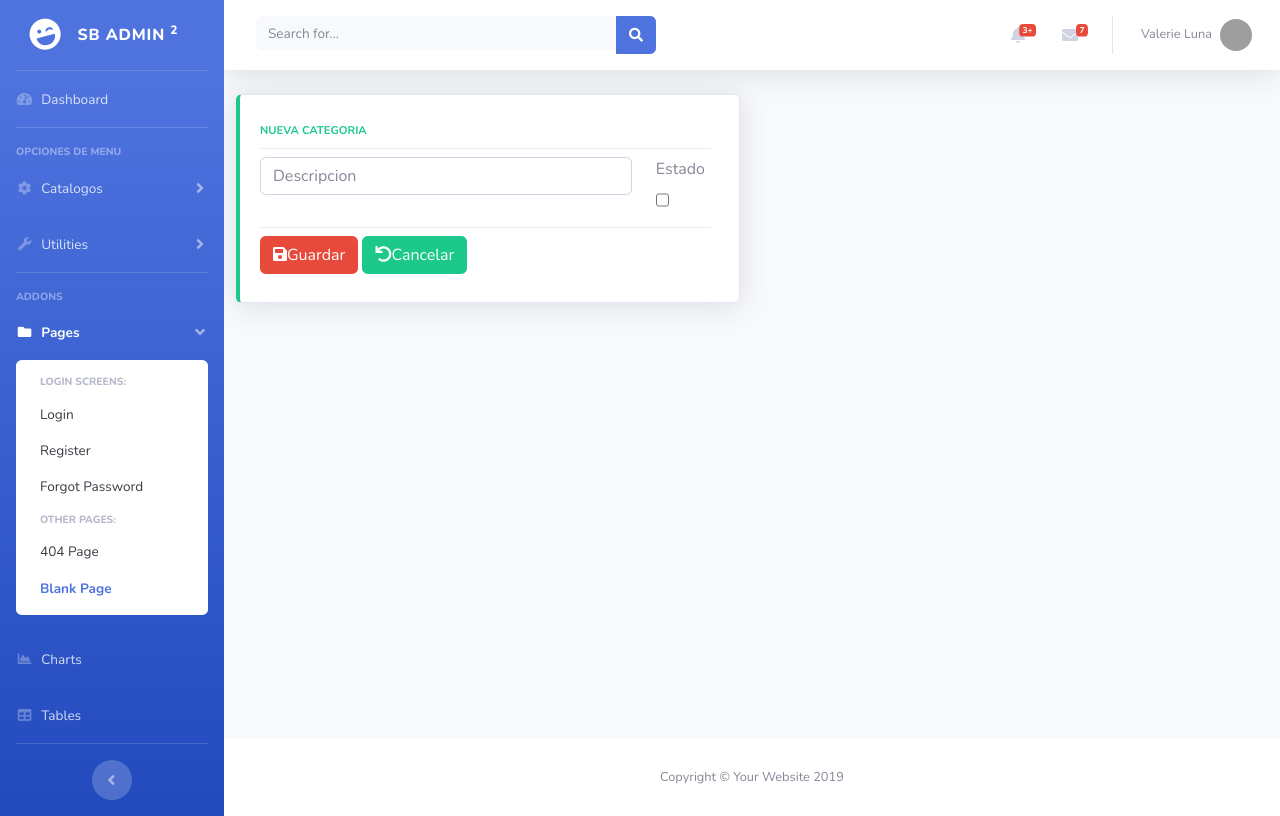
After one commit to gerardam/AppCF, a Django app: template inv/templates/inv/categoria_form.html in a window 1280 px wide. The commit adds this page. Run offline with Django 3.2, Linux system fonts and the light colour scheme; the template is opened without the code that fills it, so the values that code supplies are empty; some libraries are stand-ins or nearby versions; grey boxes are pictures that could not be loaded.

Commit message:
creacion de categoriaForm y vista

```diff
--- /dev/null
+++ b/inv/templates/inv/categoria_form.html
@@ -0,0 +1,43 @@
+{% extends 'base/base.html' %}
+
+{% block page_content %}
+<form action="POST" class="form-inline">
+    {% csrf_token %}
+    <div class="col-xl-6 col-md-6 mb-6">
+        <div class="card border-left-success shadow h-100 py-2">
+            <div class="card-body">
+                <div class="row no-gutters align-items-center">
+                    <div class="col mr-2">
+                        <div class="text-xs font-weight-bold text-success text-uppercase mb-1">Nueva categoria</div>
+                        <div class="dropdown-divider"></div>
+                        <div class="row">
+                            <div class="col-10">
+                                <div class="input-group">
+                                    <input type="text" name="descripcion" maxlength="100" class="form-control" required id="id_descripcion" placeholder="Descripcion" value="">
+                                </div>
+                            </div>
+                            <div class="col-2">
+                                <div class="form-group">
+                                    <label for="id_estado">Estado</label>
+                                    <input type="checkbox" name="estado" class="form-control" id="id_estado" >
+                                </div>
+                            </div>
+                        </div>
+                        <div class="dropdown-divider"></div>
+                        <div class="row">
+                            <div class="col">
+                                <button type="submit" class="btn btn-danger"><span class="fa fa-save"></span>Guardar</button>
+                                <a href="{% url 'inv:categoria_list' %}" class="btn btn-success"><span class="fa fa-undo"></span>Cancelar</a>
+                            </div>
+                        </div>
+
+                    </div>
+                </div>
+            </div>
+        </div>
+    </div>
+</form>
+{% endblock %}
+
+{% block js_page %}
+{% endblock %}
--- a/templates/base/base.html
+++ b/templates/base/base.html
@@ -9,7 +9,7 @@
   <meta name="description" content="">
   <meta name="author" content="">
 
-  <title>Sistema de compas y facturacion</title>
+  <title>Sistema de compras y facturacion</title>
 
   <!-- Custom fonts for this template-->
   <link href="{% static 'base/vendor/fontawesome-free/css/all.min.css' %}" rel="stylesheet" type="text/css">
@@ -30,7 +30,7 @@
     <ul class="navbar-nav bg-gradient-primary sidebar sidebar-dark accordion" id="accordionSidebar">
 
       <!-- Sidebar - Brand -->
-      <a class="sidebar-brand d-flex align-items-center justify-content-center" href="index.html">
+      <a class="sidebar-brand d-flex align-items-center justify-content-center" href="{% url 'bases:home' %}">
         <div class="sidebar-brand-icon rotate-n-15">
           <i class="fas fa-laugh-wink"></i>
         </div>
@@ -42,7 +42,7 @@
 
       <!-- Nav Item - Dashboard -->
       <li class="nav-item">
-        <a class="nav-link" href="index.html">
+        <a class="nav-link" href="{% url 'bases:home' %}">
           <i class="fas fa-fw fa-tachometer-alt"></i>
           <span>Dashboard</span></a>
       </li>
@@ -52,20 +52,20 @@
 
       <!-- Heading -->
       <div class="sidebar-heading">
-        Interface
+        Opciones de menu
       </div>
 
       <!-- Nav Item - Pages Collapse Menu -->
       <li class="nav-item">
         <a class="nav-link collapsed" href="#" data-toggle="collapse" data-target="#collapseTwo" aria-expanded="true" aria-controls="collapseTwo">
           <i class="fas fa-fw fa-cog"></i>
-          <span>Components</span>
+          <span>Catalogos</span>
         </a>
         <div id="collapseTwo" class="collapse" aria-labelledby="headingTwo" data-parent="#accordionSidebar">
           <div class="bg-white py-2 collapse-inner rounded">
-            <h6 class="collapse-header">Custom Components:</h6>
-            <a class="collapse-item" href="buttons.html">Buttons</a>
-            <a class="collapse-item" href="cards.html">Cards</a>
+            <h6 class="collapse-header">Inventario</h6>
+            <a class="collapse-item" href="{% url 'inv:categoria_list' %}">Categorias</a>
+            <a class="collapse-item" href="cards.html">Nueva</a>
           </div>
         </div>
       </li>
```
Also changed, not shown: inv/forms.py (added, +16 -0 lines), inv/views.py (+14 -0 lines).
